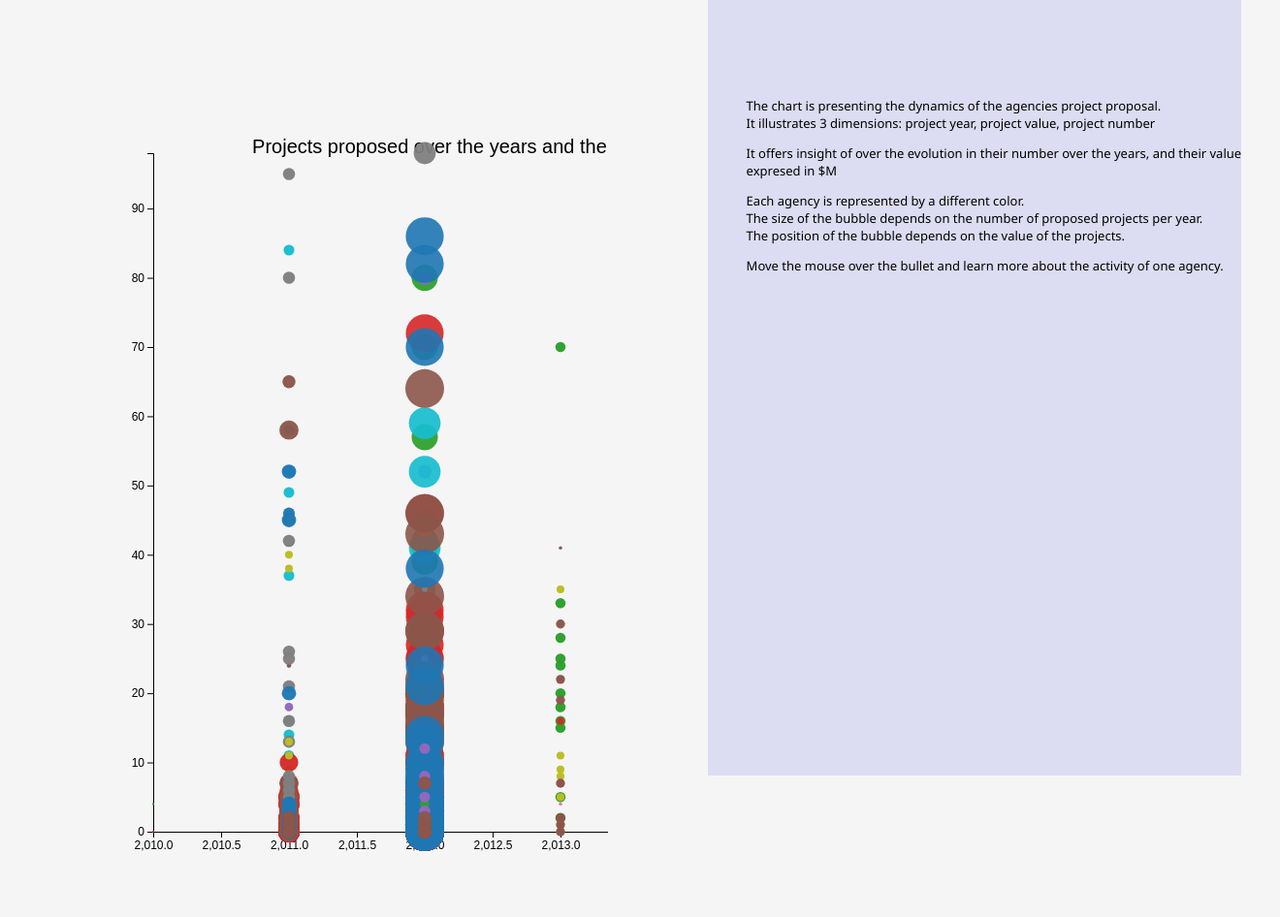
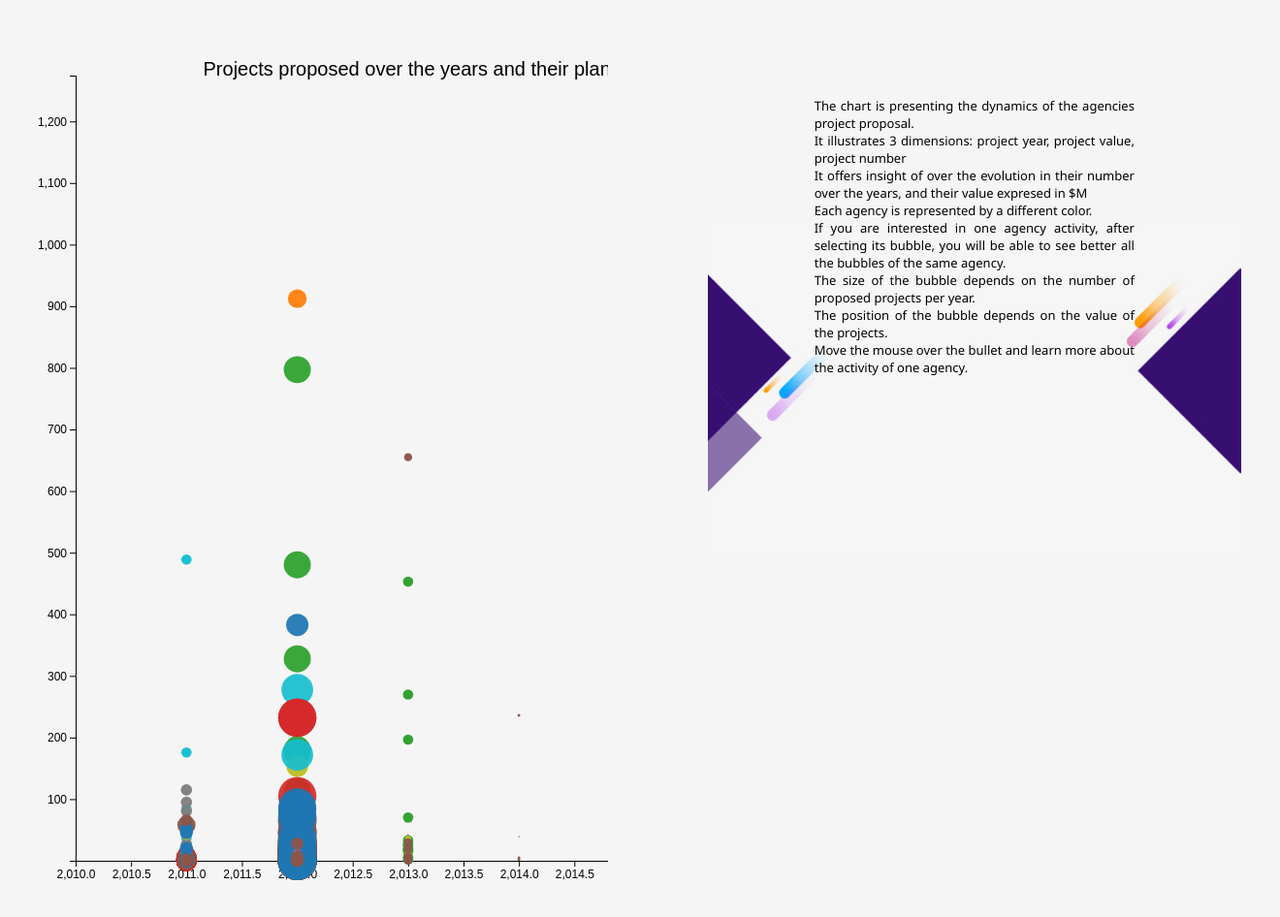
Before and after one commit to coltaemanuela/d3_bubble-chart, a website: page index.html in a window 1280 px wide. Shown: the whole page at 97% size, 1320 px wide, since content can reach past the window. Drawn offline with nearby package versions, Linux system fonts and the light colour scheme.

Commit message:
float values on X; add background

```diff
--- a/index.css
+++ b/index.css
@@ -25,15 +25,24 @@ body{
     right: 0px;
     width: 43%;
     float: right;
-    background: rgba(0, 0, 218, 0.1);
+    /* background: rgba(0, 0, 218, 0.1); */
     height: 100%;
+    background-image: url("./forms.jpg");
+    background-repeat: no-repeat;
+    background-size: 100%;
+    background-position-y: 50%;
 }
 .disclaimer{
     width: 100%;
-    padding-left: 40px;
     font-family: 'Segoe UI', Tahoma, Geneva, Verdana, sans-serif;
     font-size: 13px;
     margin-top: 100px;
+}
+.disclaimer p{
+   width: 60%;
+   text-align: justify;
+   text-justify: inter-word;
+   margin: 0 auto;
 }
 .bubble_detail{
     display: inline-block;
@@ -47,5 +56,5 @@ body{
     text-align: center;
     position: absolute;
     top:400px;
-    right: 200px;
+    right: 150px;
 }
--- a/index.html
+++ b/index.html
@@ -13,15 +13,19 @@
     <div class ="agency_name"></div>
     <div class="disclaimer">
       <p>The chart is presenting the dynamics of the agencies project proposal.<br/>
-         It illustrates 3 dimensions:  project year, project value, project number
-        </p>
-      <p>It offers insight of over the evolution in their number over the years, and their value expresed in $M </p>
+         It illustrates 3 dimensions:  project year, project value, project number<br/>
+        It offers insight of over the evolution in their number over the years, and their value expresed in $M
+      </p>
       <p>Each agency is represented by a different color. <br/>
+        If you are interested in one agency activity, after selecting its bubble, you will be able to see better all the bubbles of the same agency.<br/>
         The size of the bubble depends on the number of proposed projects per year.<br/>
         The position of the bubble depends on the value of the projects.<br/>
-        </p>
-        <p>Move the mouse over the bullet and learn more about the activity of one agency.</p>
+      </p>
+      <p>Move the mouse over the bullet and learn more about the activity of one agency.</p>
     </div>
+  </div>
+  <div class="legend">
+
   </div>
 
 </body>
--- a/index.js
+++ b/index.js
@@ -1,12 +1,12 @@
 var values = {
-  height: 700,
-  width: 700,
-  margin: 150
+  height: 810,
+  width: 800,
+  margin: 70
 };
 var data = [];
 var agencies_ids = [];
 
-d3.csv('./COMP6214_CW1-csv(14).csv', function (err, d) {
+d3.csv('./COMP6214_CW1-csv(9).csv', function (err, d) {
   if (err) throw err;
   d.map(x => {
     agencies_ids.push(
@@ -36,7 +36,7 @@ d3.csv('./COMP6214_CW1-csv(14).csv', function (err, d) {
   d.map(x => {
     data.push({
       x: parseInt(x["Projected/Actual Project Completion Date (B2)"].toString().substring(6, 10)), //year of the project
-      y: parseInt(x["Projected/Actual Cost ($ M)"]), // value of the project
+      y: parseFloat(x["Projected/Actual Cost ($ M)"]), // value of the project
       c: parseInt(x["Agency Code"]), //Identify agencies by color. The agency code wil be the color number
       title: x["Agency Name"].toString(),
       size: sizePerYear ( //size of the bubble will be equal to the number of the proposed projects
@@ -71,7 +71,7 @@ d3.csv('./COMP6214_CW1-csv(14).csv', function (err, d) {
     }), d3.max(data, d => {
       return d.size;
     })])
-    .range([1, 20]);
+    .range([0, 20]);
 
   var opacity = d3.scaleSqrt()
     .domain([d3.min(data, d => {
@@ -87,7 +87,7 @@ d3.csv('./COMP6214_CW1-csv(14).csv', function (err, d) {
   //chart labels
   var labelX = 'Projected/Actual Project Completion Year';
   var labelY = 'Projected/Actual Cost ($ M)';
-  var labelTitle = "Projects proposed over the years and their planned cost ";
+  var labelTitle = "Projects proposed over the years and their planned cost($M) ";
 
   // draw the axis to the bottom, respectively, to the left
   var xAxis = d3.axisBottom().scale(x);
@@ -172,6 +172,19 @@ d3.csv('./COMP6214_CW1-csv(14).csv', function (err, d) {
     })
     .ease("bounce");
 
+
+    d3.select('legend')
+    .data(data)
+    .enter()
+    .append('span')
+    .attr("class",'bubble_color')
+    .style('fill',d => {
+      return color(d.c);
+    } ) // Color the div with the infomation with the agency color
+    .text(d => {
+      return d.title;
+    })
+
   //when spotting a bubble, make more visible only the same color bubbles
   function fade(c, opacity) {
     svg.selectAll("circle")
```
Also changed, not shown: forms.jpg (added).
